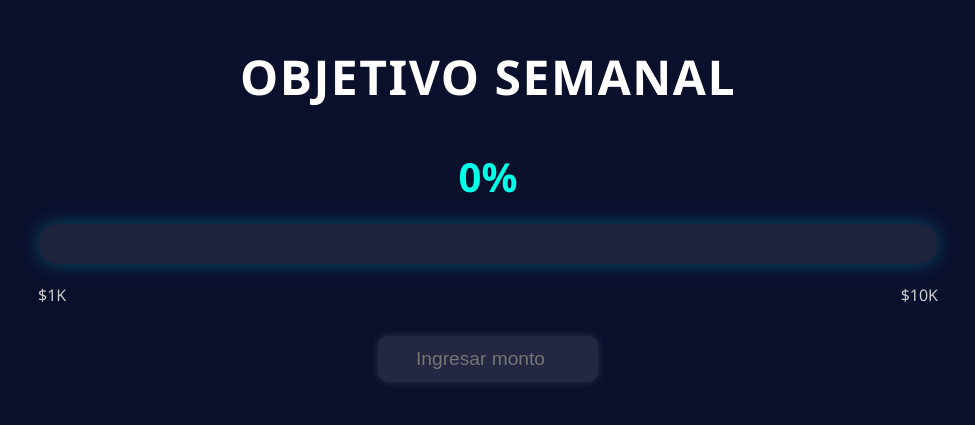
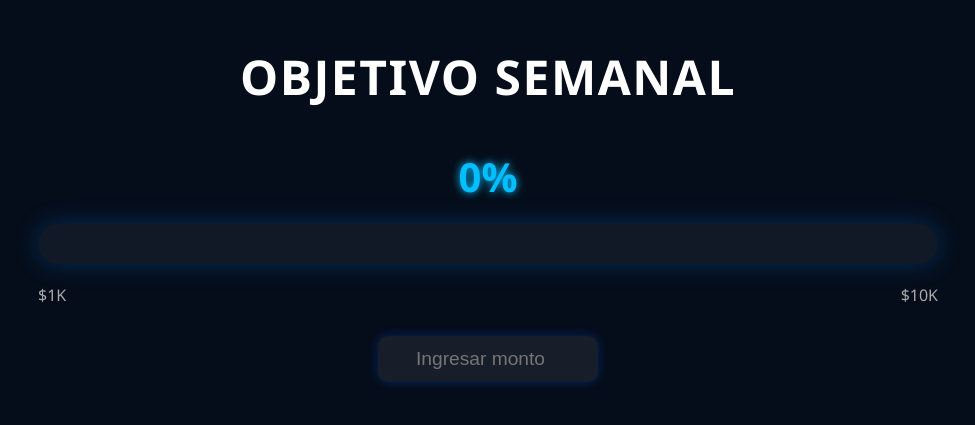
Before and after one commit to Mateoguz1/barra-progreso, a plain HTML site: page index.html in a window 1280 px wide. Shown: the part 203-628 px from the top of the page, without its empty margins (152-1127 px from the left). Drawn offline with Linux system fonts and the light colour scheme.

Commit message:
Update index.html

```diff
--- a/index.html
+++ b/index.html
@@ -8,7 +8,7 @@
       margin: 0;
       padding: 0;
       font-family: 'Segoe UI', sans-serif;
-      background: #0a0f2c;
+      background: #050d1a;
       color: #fff;
       display: flex;
       flex-direction: column;
@@ -26,26 +26,27 @@
     .porcentaje {
       font-size: 2.5rem;
       margin-bottom: 20px;
-      color: #00ffe7;
+      color: #00bfff;
       font-weight: bold;
+      text-shadow: 0 0 8px #00bfff;
     }
 
     .barra-container {
       width: 80%;
       max-width: 900px;
       height: 40px;
-      background-color: rgba(255, 255, 255, 0.08);
+      background-color: rgba(255, 255, 255, 0.05);
       border-radius: 30px;
       overflow: hidden;
-      box-shadow: 0 0 20px #00f0ff44;
+      box-shadow: 0 0 25px #008cff44;
       margin-bottom: 10px;
     }
 
     .barra {
       height: 100%;
       width: 0%;
-      background: linear-gradient(to right, #00f0ff, #ff00ff);
-      box-shadow: 0 0 20px #00f0ff, 0 0 30px #ff00ff;
+      background: linear-gradient(to right, #00bfff, #005bff);
+      box-shadow: 0 0 30px #00bfff, 0 0 60px #005bff;
       transition: width 0.8s ease;
       border-radius: 30px;
     }
@@ -57,11 +58,11 @@
       max-width: 900px;
       margin: 10px 0 30px 0;
       font-size: 1rem;
-      color: #ccc;
+      color: #aaa;
     }
 
     input[type="number"] {
-      background: rgba(255, 255, 255, 0.1);
+      background: rgba(255, 255, 255, 0.07);
       border: none;
       border-radius: 10px;
       padding: 12px 20px;
@@ -70,7 +71,7 @@
       outline: none;
       width: 180px;
       text-align: center;
-      box-shadow: 0 0 10px #ffffff22;
+      box-shadow: 0 0 10px #005bff55;
     }
   </style>
 </head>
@@ -110,7 +111,7 @@
       localStorage.setItem("ultimaActualizacion", new Date().toString());
     }
 
-    // Reinicio automático los lunes
+    // Reinicio automático cada lunes
     const hoy = new Date();
     const ultimoUpdate = localStorage.getItem("ultimaActualizacion");
     if (ultimoUpdate) {
```
